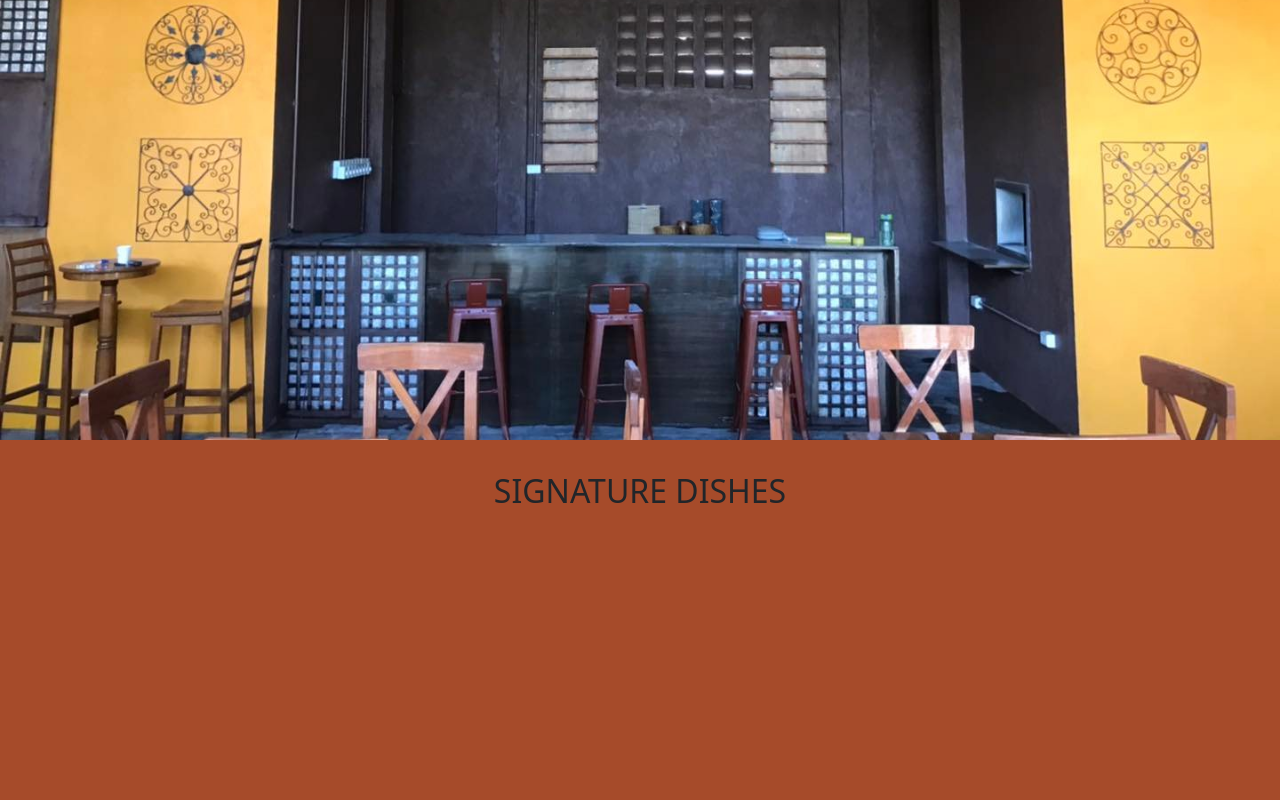
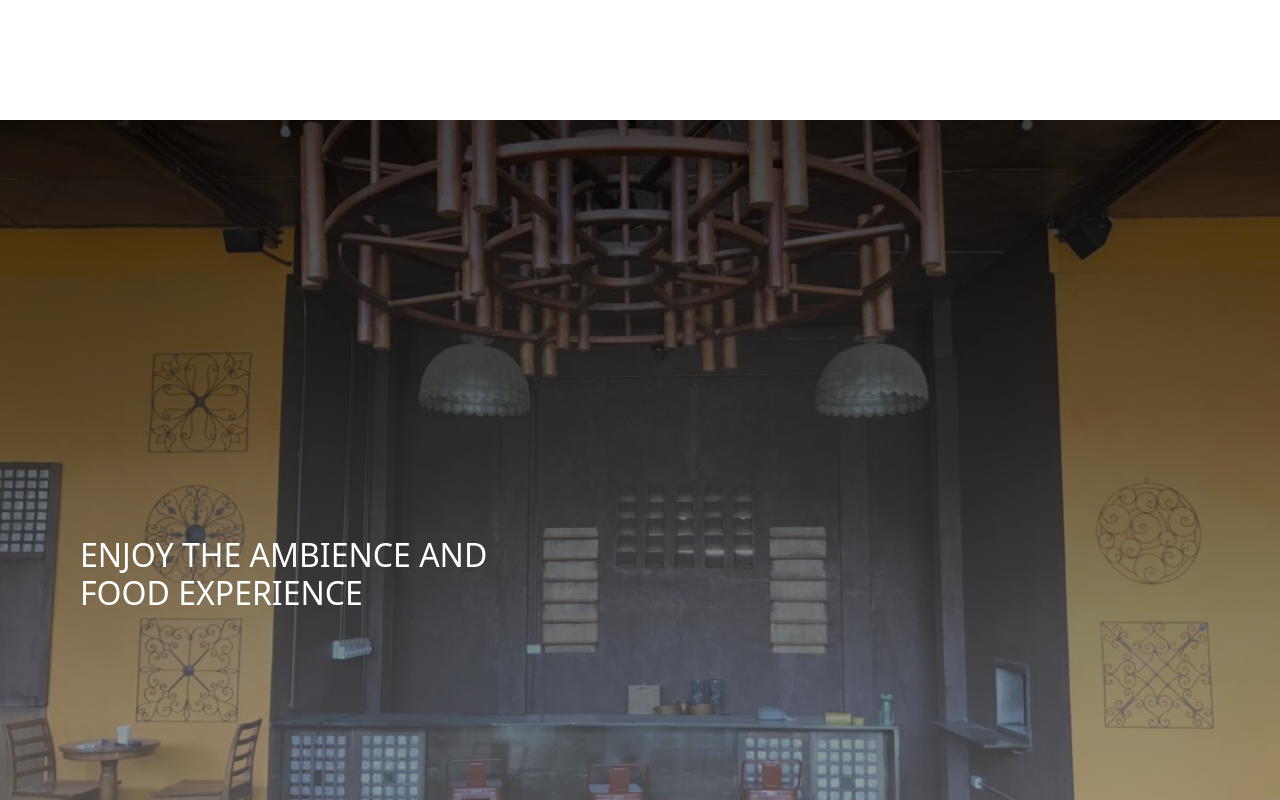
Before and after one commit to rodprogramdev/BalaiComida, a plain HTML site: page index.html in a window 1280 px wide. Shown: the part 360-1160 px from the top of the page. Drawn offline with nearby package versions, Linux system fonts and the light colour scheme.

Commit message:
update header and dishes section

```diff
--- a/index.html
+++ b/index.html
@@ -1,5 +1,6 @@
 <!DOCTYPE html>
 <html lang="en">
+
 <head>
   <meta charset="UTF-8">
   <meta http-equiv="X-UA-Compatible" content="IE=edge">
@@ -9,10 +10,12 @@
   <link rel="stylesheet" href=" 	https://cdn.jsdelivr.net/npm/bootstrap@5.2.0-beta1/dist/js/bootstrap.bundle.min.js">
   <link rel="stylesheet" href="styles/styles.css">
 </head>
+
 <body>
 
   <div class="header">
     <header>
+      <div class="header__nav">
         <nav>
           <ul class="nav justify-content-end">
             <li class="nav-item">
@@ -29,13 +32,23 @@
             </li>
           </ul>
         </nav>
+      </div>
+
     </header>
   </div>
+  <section>
     <div class="dishes">
-      <h2>SIGNATURE DISHES</h2>
+      <h2>ENJOY THE AMBIENCE AND FOOD EXPERIENCE</h2>
     </div>
-        <script src="https://cdn.jsdelivr.net/npm/@popperjs/core@2.11.5/dist/umd/popper.min.js" integrity="sha384-Xe+8cL9oJa6tN/veChSP7q+mnSPaj5Bcu9mPX5F5xIGE0DVittaqT5lorf0EI7Vk" crossorigin="anonymous"></script>
-        <script src="https://cdn.jsdelivr.net/npm/bootstrap@5.2.0-beta1/dist/js/bootstrap.min.js" integrity="sha384-kjU+l4N0Yf4ZOJErLsIcvOU2qSb74wXpOhqTvwVx3OElZRweTnQ6d31fXEoRD1Jy" crossorigin="anonymous"></script>
+
+  </section>
+  <script src="https://cdn.jsdelivr.net/npm/@popperjs/core@2.11.5/dist/umd/popper.min.js"
+    integrity="sha384-Xe+8cL9oJa6tN/veChSP7q+mnSPaj5Bcu9mPX5F5xIGE0DVittaqT5lorf0EI7Vk"
+    crossorigin="anonymous"></script>
+  <script src="https://cdn.jsdelivr.net/npm/bootstrap@5.2.0-beta1/dist/js/bootstrap.min.js"
+    integrity="sha384-kjU+l4N0Yf4ZOJErLsIcvOU2qSb74wXpOhqTvwVx3OElZRweTnQ6d31fXEoRD1Jy"
+    crossorigin="anonymous"></script>
 
 </body>
+
 </html>
--- a/styles/styles.css
+++ b/styles/styles.css
@@ -1,7 +1,7 @@
 /*
 
 https://colorhunt.co/palette/8e3200a64b2ad7a86effebc1
-
+Link to github page: https://rodprogramdev.github.io/BalaiComida/
 8E3200
 A64B2A
 D7A86E
@@ -14,19 +14,35 @@ FFEBC1
 }
 
 .header{
-    height:100vh;
-    background-image:url("../images/balaiComida.jpg");
+    height:60vh;
+
+}
+
+.header__nav{
+
+    background-color: white;
+}
+
+
+.dishes{
+    background-image:linear-gradient(
+    rgba(0, 0, 0, 0.744),
+    rgba(128, 128, 128, 0.611)),
+    url("../images/balaiComida.jpg");
     background-size: cover;
     background-repeat: no-repeat;
     background-position: center;
-}
-
-.dishes{
-    background-color:#a64b2a;
     height: 100vh;
     text-align: center;
+
 }
 
 h2{
-    padding:2rem;
+    width: 50%;
+    padding:1rem 5rem;
+    color: white;
+    text-align: left;
+    position: relative;
+    top: 50%;
+
 }
```
Lines whose indentation alone changed are shown as unchanged.
